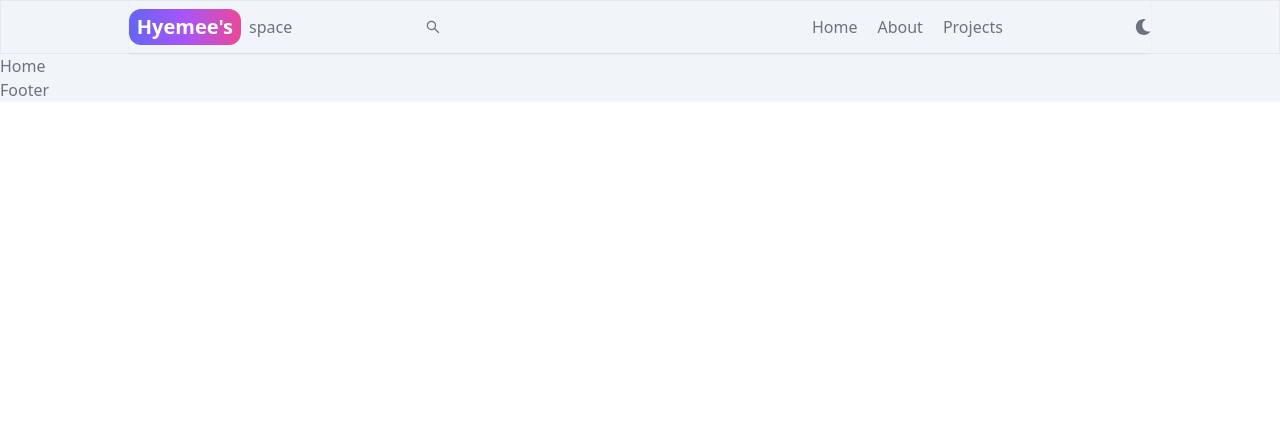
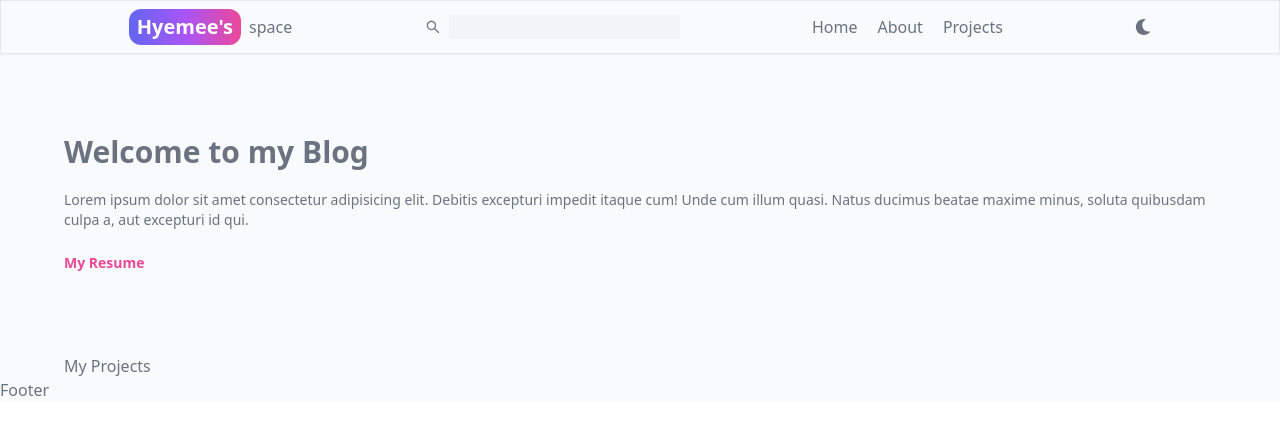
Before and after one commit to Hyemee1021/new_portfolio, a React (Vite) app in the folder client/: page / in a window 1280 px wide. Shown: the top 434 px of the page. Built offline with nearby package versions, Linux system fonts and the light colour scheme.

Commit message:
home.jsx intro on process

```diff
--- a/client/src/components/Header.jsx
+++ b/client/src/components/Header.jsx
@@ -27,9 +27,9 @@ export const Header = () => {
   };
   console.log(showInput);
   return (
-    <div className={`border w-full relative  `}>
+    <div className={`border w-full relative shadow-sm `}>
       <div
-        className={`w-[90%] sm:w-4/5 mx-auto flex flex-row justify-between items-center py-2 shadow-sm`}
+        className={`w-[90%] sm:w-4/5 mx-auto flex flex-row justify-between items-center py-2 `}
       >
         {/* logo */}
         <div className=" flex gap-2 items-center">
--- a/client/src/components/Layout.jsx
+++ b/client/src/components/Layout.jsx
@@ -9,7 +9,7 @@ export const Layout = () => {
   return (
     <div
       className={`w-full mx-auto ${
-        light ? "bg-slate-100 text-gray-500" : "bg-slate-800 text-white"
+        light ? "bg-slate-50 text-gray-500" : "bg-slate-800 text-white"
       }`}
     >
       <Header />
--- a/client/src/pages/Home.jsx
+++ b/client/src/pages/Home.jsx
@@ -1,5 +1,26 @@
 import React from "react";
 
 export const Home = () => {
-  return <div>Home</div>;
+  return (
+    <div className="w-[90%] mx-auto">
+      {/* intro */}
+      <div className="my-20">
+        <h1 className="font-bold  text-3xl">Welcome to my Blog</h1>
+        <p className="my-5 text-sm">
+          Lorem ipsum dolor sit amet consectetur adipisicing elit. Debitis
+          excepturi impedit itaque cum! Unde cum illum quasi. Natus ducimus
+          beatae maxime minus, soluta quibusdam culpa a, aut excepturi id qui.
+        </p>
+        <button className="font-semibold text-sm text-pink-500">
+          My Resume
+        </button>
+      </div>
+      <div>
+        <h1>My Projects</h1>
+        <div className="flex flex-col sm:flex-row">
+          <div></div>
+        </div>
+      </div>
+    </div>
+  );
 };
```
